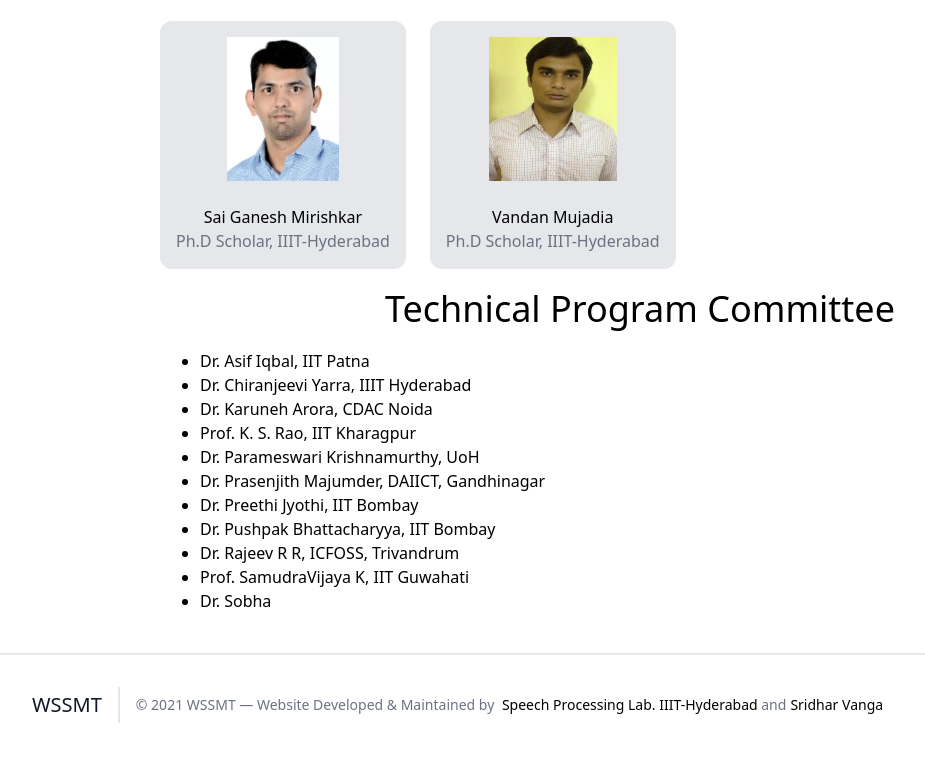
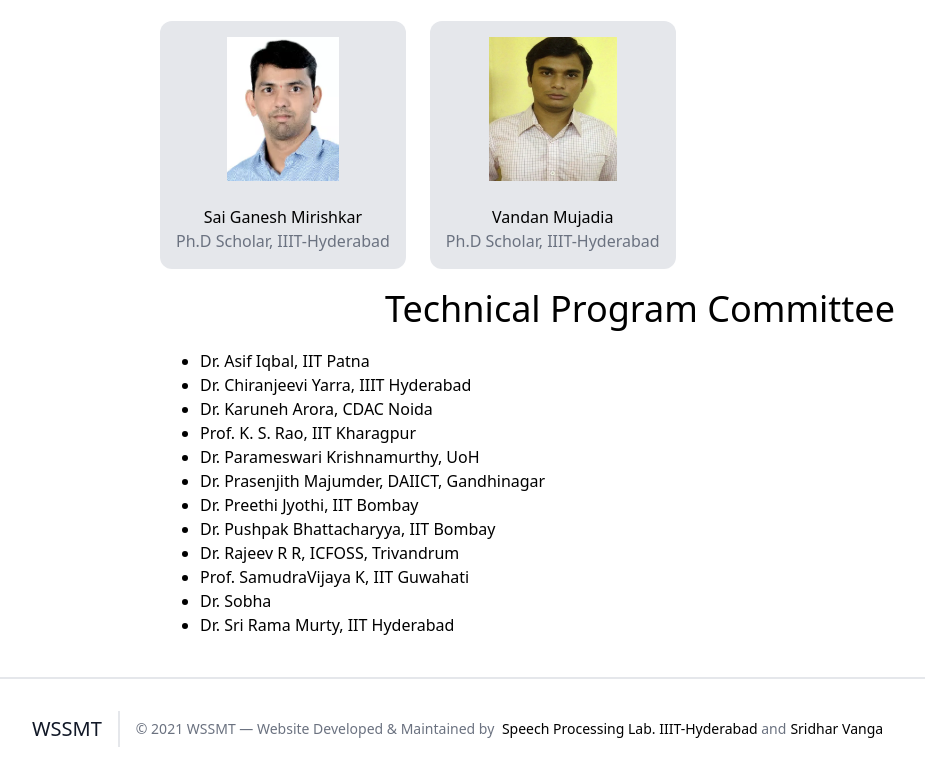
Before and after one commit to wssmt/wssmt.github.io, a plain HTML site: page committee/index.html in a window 1280 px wide. Shown: the part 599-1376 px from the top of the page, without its empty margins (0-925 px from the left). Before the commit the page ends 1354 px from the top, so only its background shows below. Drawn offline with nearby package versions, Linux system fonts and the light colour scheme.

Commit message:
added tpc

```diff
--- a/committee/index.html
+++ b/committee/index.html
@@ -140,6 +140,9 @@
         <li>
           Dr. Sobha
         </li>
+        <li>
+          Dr. Sri Rama Murty, IIT Hyderabad
+        </li>
       </ul>
   </div>
   <!-- <div>
```
